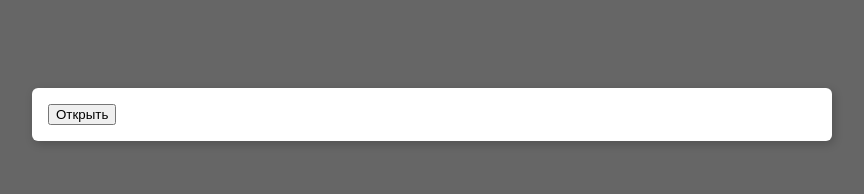
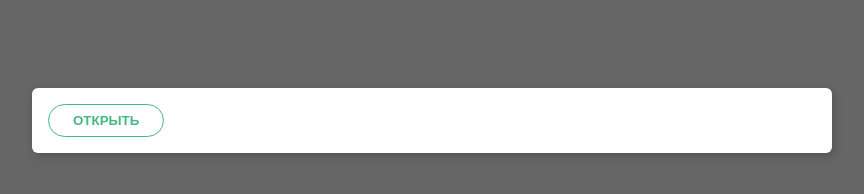
Before and after one commit to porestoranamm/fe-upload, a website built with Parcel: page index.html in a window 1280 px wide. Shown: the whole page, without its empty margins (208-1072 px from the left). Built offline with nearby package versions, Linux system fonts and the light colour scheme.

Commit message:
add styles btn

```diff
--- a/theme.css
+++ b/theme.css
@@ -16,3 +16,19 @@ body {
     padding: 1rem;
     box-shadow: 2px 3px 10px rgba(0, 0, 0, .2);
 }
+
+.btn {
+    color: #42b983;
+    position: relative;
+    border-radius: 99px;
+    border: 1px solid #42b983;
+    text-decoration: none;
+    text-transform: uppercase;
+    padding: 0.5rem 1.5rem;
+    font-weight: 700;
+    outline: none;
+    background: #fff;
+    transition: all 0.22s;
+    cursor: pointer;
+    margin-right: 1rem;
+}
```
